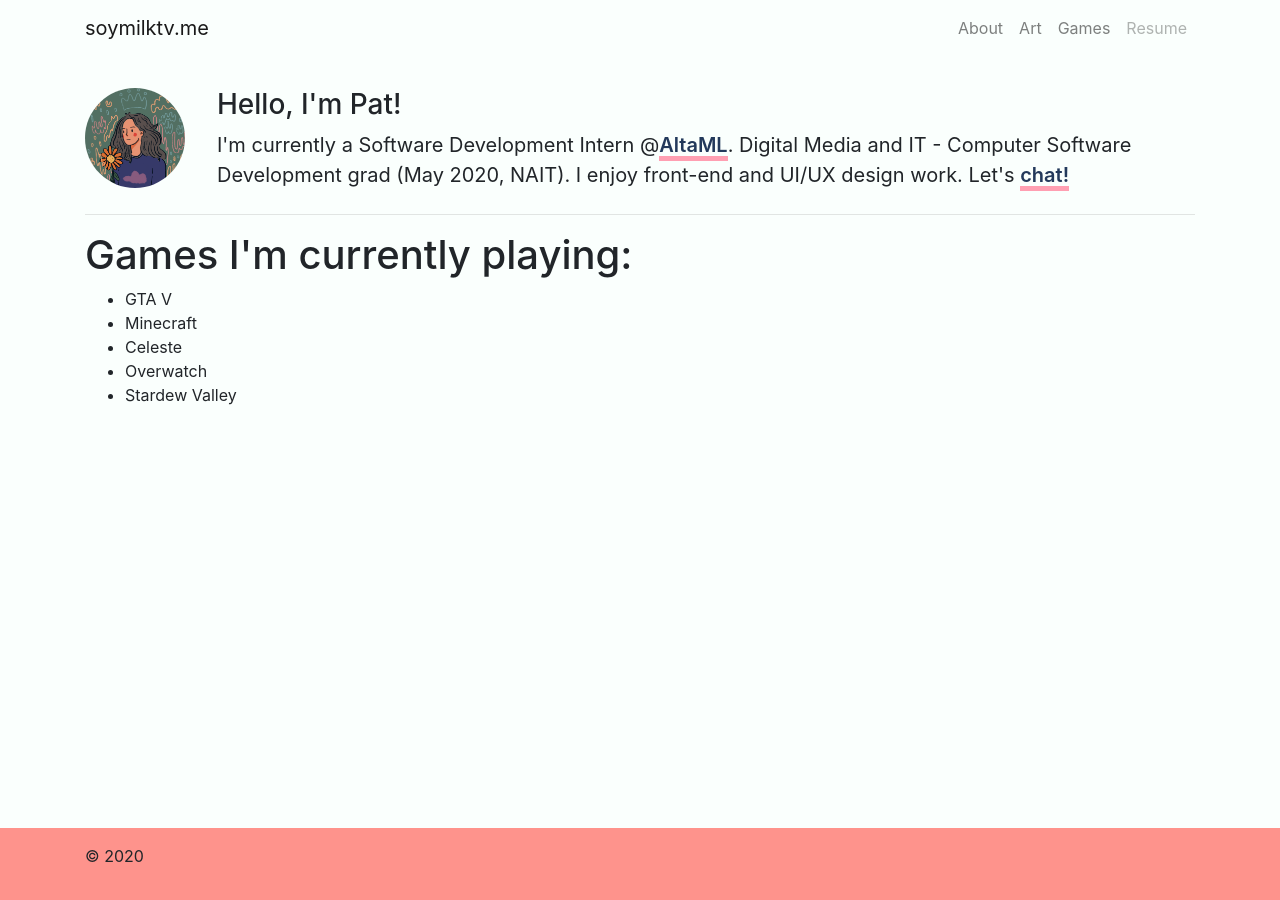
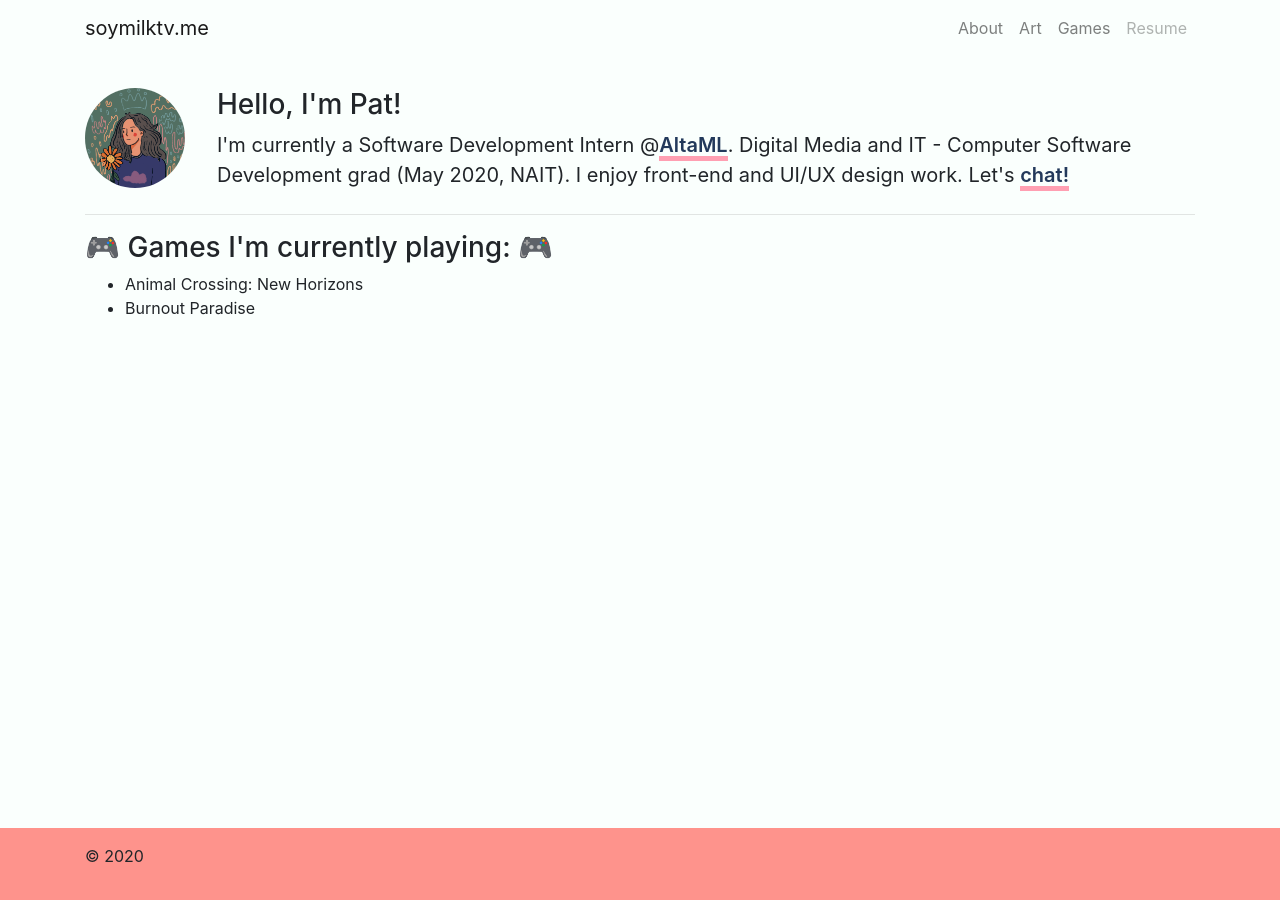
Before and after one commit to pborlongan/pborlongan.github.io, a Jekyll site: the page built from games/index.html, in a window 1280 px wide. Built offline with Jekyll 4.4.1, drawn with Linux system fonts in a browser that asks for light colours; nearby versions of some CDN libraries; emoji names are drawn with the system emoji font.

Commit message:
updatesssss

```diff
--- a/css/main.css
+++ b/css/main.css
@@ -34,7 +34,7 @@ footer{
 .intro{
     padding: 0 auto;
 }
-.intro p{
+main p{
     font-size: 1.25em;
 }
 
--- a/games/index.html
+++ b/games/index.html
@@ -1,14 +1,10 @@
 ---
 layout: default
-title: games games
+title: games games games
 ---
-<div class="games">
-    <h1>Games I'm currently playing:</h1>
-    <ul>
-        <li>GTA V</li>
-        <li>Minecraft</li>
-        <li>Celeste</li>
-        <li>Overwatch</li>
-        <li>Stardew Valley</li>
-    </ul>
-</div>
+
+<h3>:video_game: Games I'm currently playing: :video_game:</h3>
+<ul>
+    <li>Animal Crossing: New Horizons</li>
+    <li>Burnout Paradise</li>
+</ul>
```
Also changed, not shown: about-me/index.html (+7 -6 lines).
